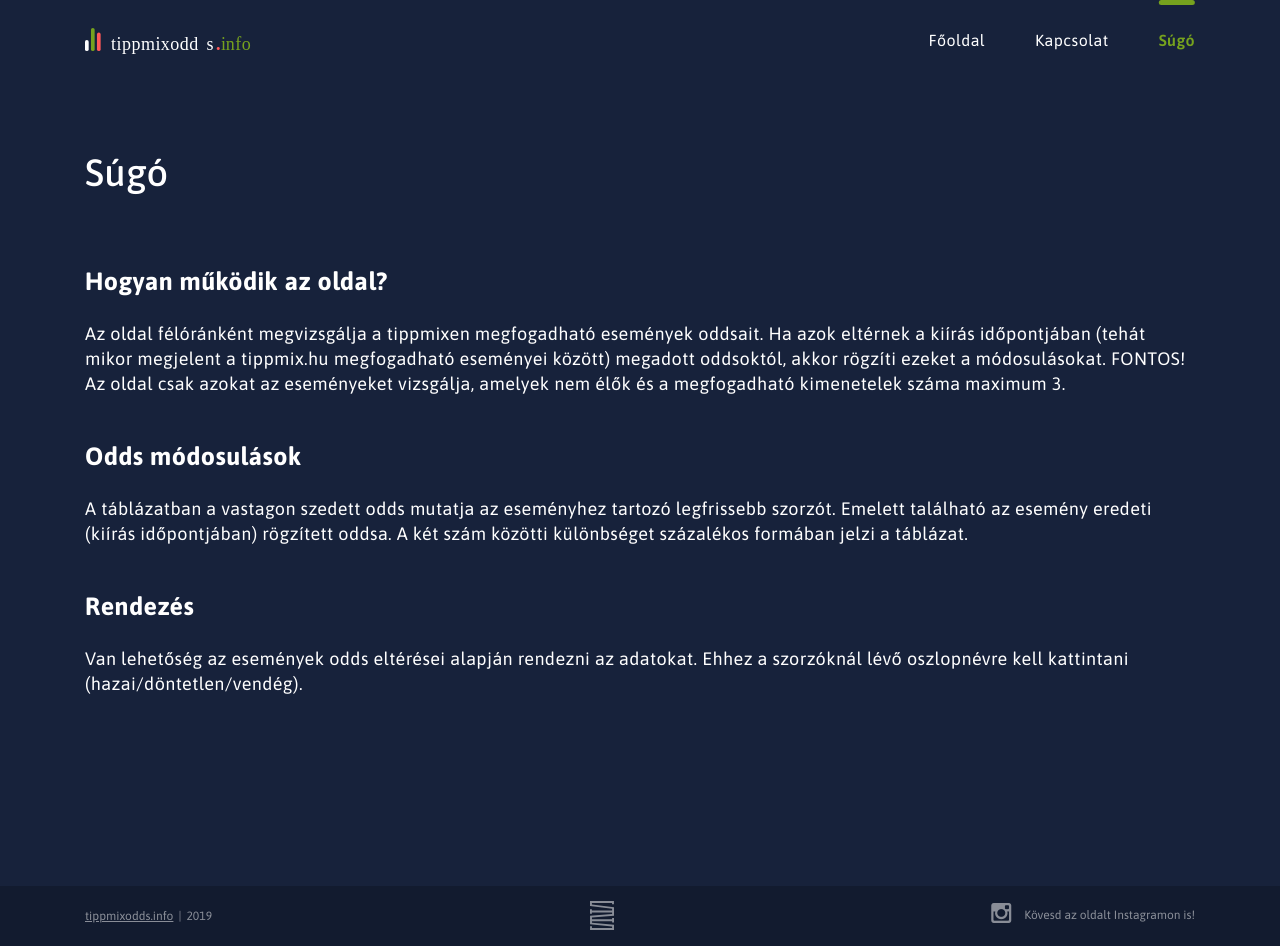
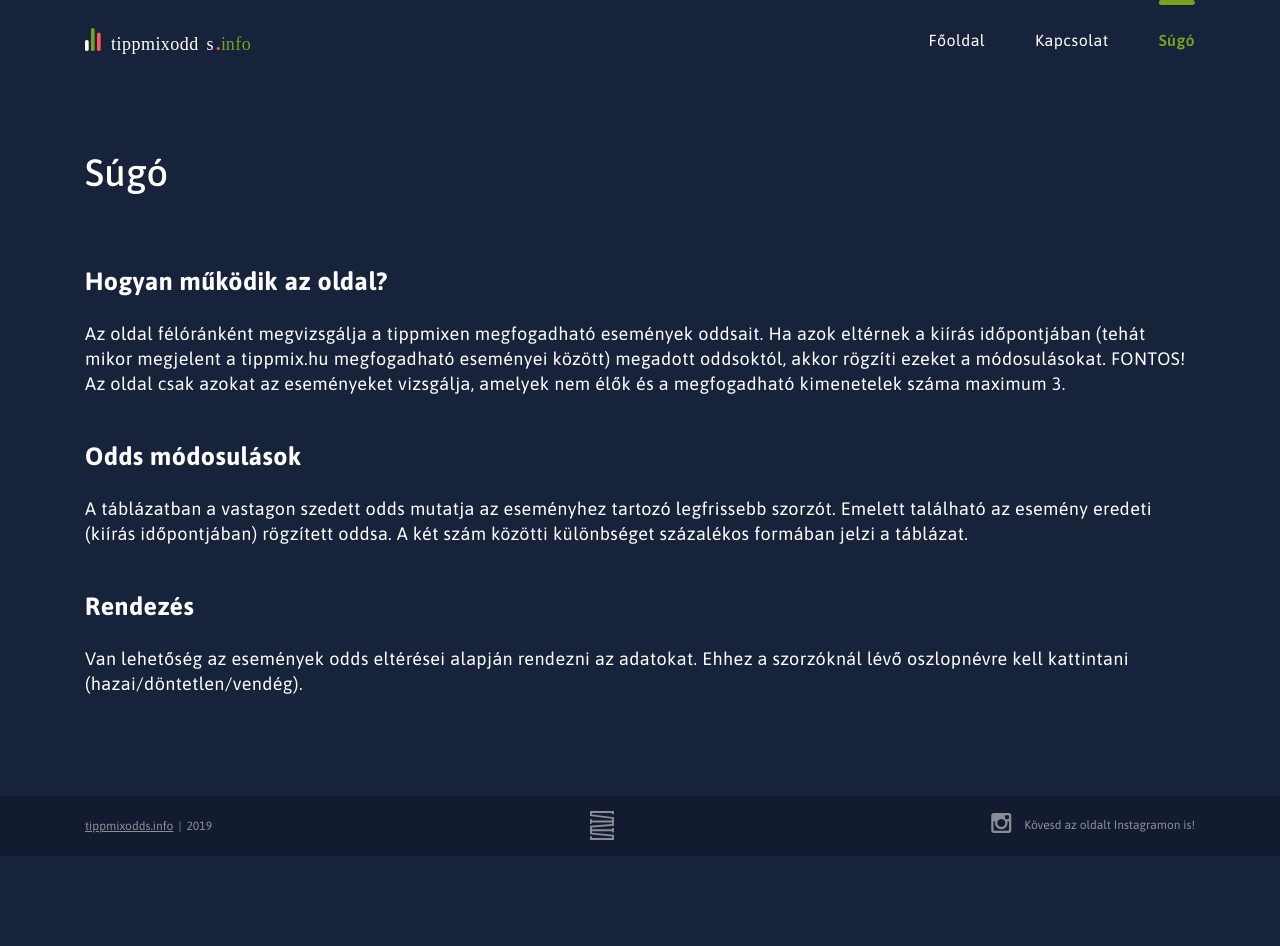
Before and after one commit to Sanyi002/tippmixoddsinfo, a Vue app in the folder app/: page /help in a window 1280 px wide. After the commit the page ends 856 px from the top, so only its background shows below. Built offline with nearby package versions, Linux system fonts and the light colour scheme.

Commit message:
fixed footer position bug

```diff
--- a/app/src/App.vue
+++ b/app/src/App.vue
@@ -1,11 +1,34 @@
 <template>
-  <div id="app">
-    <router-view/>
+  <div class="page-body">
+    <navbar></navbar>
+    <div id="app">
+      <router-view/>
+    </div>
+    <main-footer></main-footer>
   </div>
+
 </template>
+
+<script>
+import Navbar from '@/components/Navbar.vue'
+import MainFooter from '@/components/MainFooter.vue'
+
+export default {
+  components: {
+    Navbar,
+    MainFooter
+  }
+}
+</script>
 
 <style lang="scss">
 @import "./styles/_globals.scss";
+
+.page-body {
+	display: flex;
+	flex-direction: column;
+	height: 100%;
+}
 
 @font-face {
     font-family: 'tippmixoddsinfo-icons';
--- a/app/src/components/MainFooter.vue
+++ b/app/src/components/MainFooter.vue
@@ -31,9 +31,10 @@
 <style lang="scss" scoped>
 footer {
     background: rgba($black, 0.2);
-    margin-top: 90px;
     display: inline-block;
     width: 100%;
+    height: $footerHeight;
+    margin-top: auto;
 }
 
 .footer {
--- a/app/src/styles/_globals.scss
+++ b/app/src/styles/_globals.scss
@@ -1,5 +1,10 @@
 html {
     font-size: 10px;
+}
+
+html,
+body {
+    height: 100%;
 }
 
 body {
--- a/app/src/styles/_variables.scss
+++ b/app/src/styles/_variables.scss
@@ -26,6 +26,7 @@
 $filterHeight: 80px;
 $paginationWidth: 30px;
 $paginationHeight: 30px;
+$footerHeight: 60px;
 /* /modules variables */
 
 /* global variables */
--- a/app/src/views/Contact.vue
+++ b/app/src/views/Contact.vue
@@ -1,6 +1,5 @@
 <template>
     <div id="contact-page">
-        <navbar></navbar>
         <div class="container page-wrapper">
             <h1 class="page-title">Kapcsolat</h1>
             <div class="page-content">
@@ -8,20 +7,12 @@
                 Írd meg a <a href="mailto:tippmixoddsinfo@gmail.com"><b>tippmixoddsinfo@gmail.com</b></a> email címre vagy küldj egy üzenetet <a href="/"><b>Instagramon</b></a> és igyekszem minél hamarabb megcsinálni!</p>
             </div>
         </div>
-        <main-footer></main-footer>
     </div>
 </template>
 
 <script>
-import Navbar from '@/components/Navbar.vue'
-import MainFooter from '@/components/MainFooter.vue'
-
 export default {
-    name: 'contact',
-    components: {
-        Navbar,
-        MainFooter
-    }
+    name: 'contact'
 }
 </script>
 
--- a/app/src/views/Help.vue
+++ b/app/src/views/Help.vue
@@ -1,6 +1,5 @@
 <template>
     <div id="help-page">
-        <navbar></navbar>
         <div class="container page-wrapper">
             <h1 class="page-title">
                 Súgó
@@ -21,20 +20,13 @@
                 </div>
             </div>
         </div>
-        <main-footer></main-footer>
     </div>
 </template>
 
 <script>
-import Navbar from '@/components/Navbar.vue'
-import MainFooter from '@/components/MainFooter.vue'
 
 export default {
-    name: 'contact',
-    components: {
-        Navbar,
-        MainFooter
-    }
+    name: 'contact'
 }
 </script>
 
--- a/app/src/views/Home.vue
+++ b/app/src/views/Home.vue
@@ -1,18 +1,14 @@
 <template>
   <div class="home">
-    <navbar></navbar>
     <main-header></main-header>
     <event-filter @filter="filtered" head-title="Események szűrése"></event-filter>
     <events-table :data="events"></events-table>
-    <main-footer></main-footer>
   </div>
 </template>
 
 <script>
-import axios from 'axios';
-import Navbar from '@/components/Navbar.vue'
+import axios from 'axios'
 import MainHeader from '@/components/MainHeader.vue'
-import MainFooter from '@/components/MainFooter.vue'
 import EventFilter from '@/components/EventFilter.vue'
 import EventsTable from '@/components/EventsTable.vue'
 
@@ -24,9 +20,7 @@
     }
   },
   components: {
-    Navbar,
     MainHeader,
-    MainFooter,
     EventFilter,
     EventsTable
   },
```
